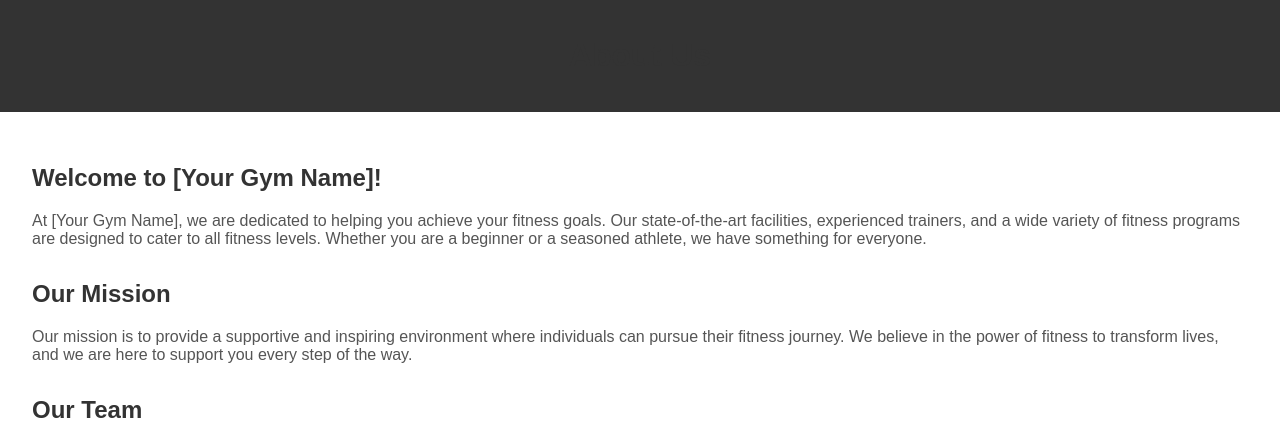
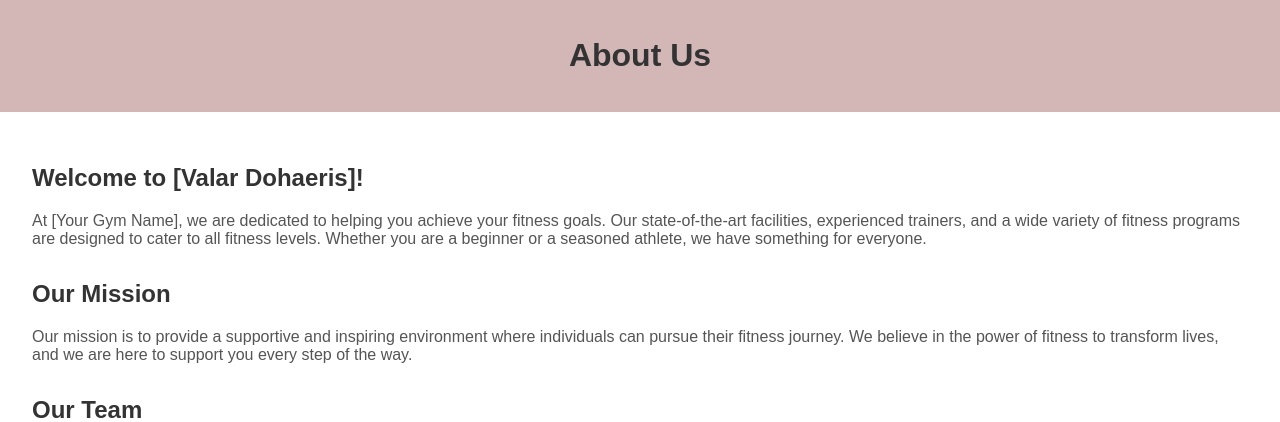
Before and after one commit to Sachen-07/Gym-Management-System-Archive, a Django app: page /about/ in a window 1280 px wide. Shown: the top 422 px of the page. Run offline with Django 5.2, Linux system fonts and the light colour scheme.

Commit message:
update about us

```diff
--- a/Template/about-us.html
+++ b/Template/about-us.html
@@ -3,7 +3,7 @@
 <head>
     <meta charset="UTF-8">
     <meta name="viewport" content="width=device-width, initial-scale=1.0">
-    <title>About Us - [Your Gym Name]</title>
+    <title>About Us - [Valar Dohaeris]</title>
     <style>
         body {
             font-family: Arial, sans-serif;
@@ -12,7 +12,7 @@
         }
 
         header {
-            background-color: #333;
+            background-color: #d3b6b6;
             color: white;
             padding: 1rem;
             text-align: center;
@@ -50,7 +50,7 @@
     </header>
     <main>
         <section>
-            <h2>Welcome to [Your Gym Name]!</h2>
+            <h2>Welcome to [Valar Dohaeris]!</h2>
             <p>At [Your Gym Name], we are dedicated to helping you achieve your fitness goals. Our state-of-the-art facilities, experienced trainers, and a wide variety of fitness programs are designed to cater to all fitness levels. Whether you are a beginner or a seasoned athlete, we have something for everyone.</p>
         </section>
         <section>
```
